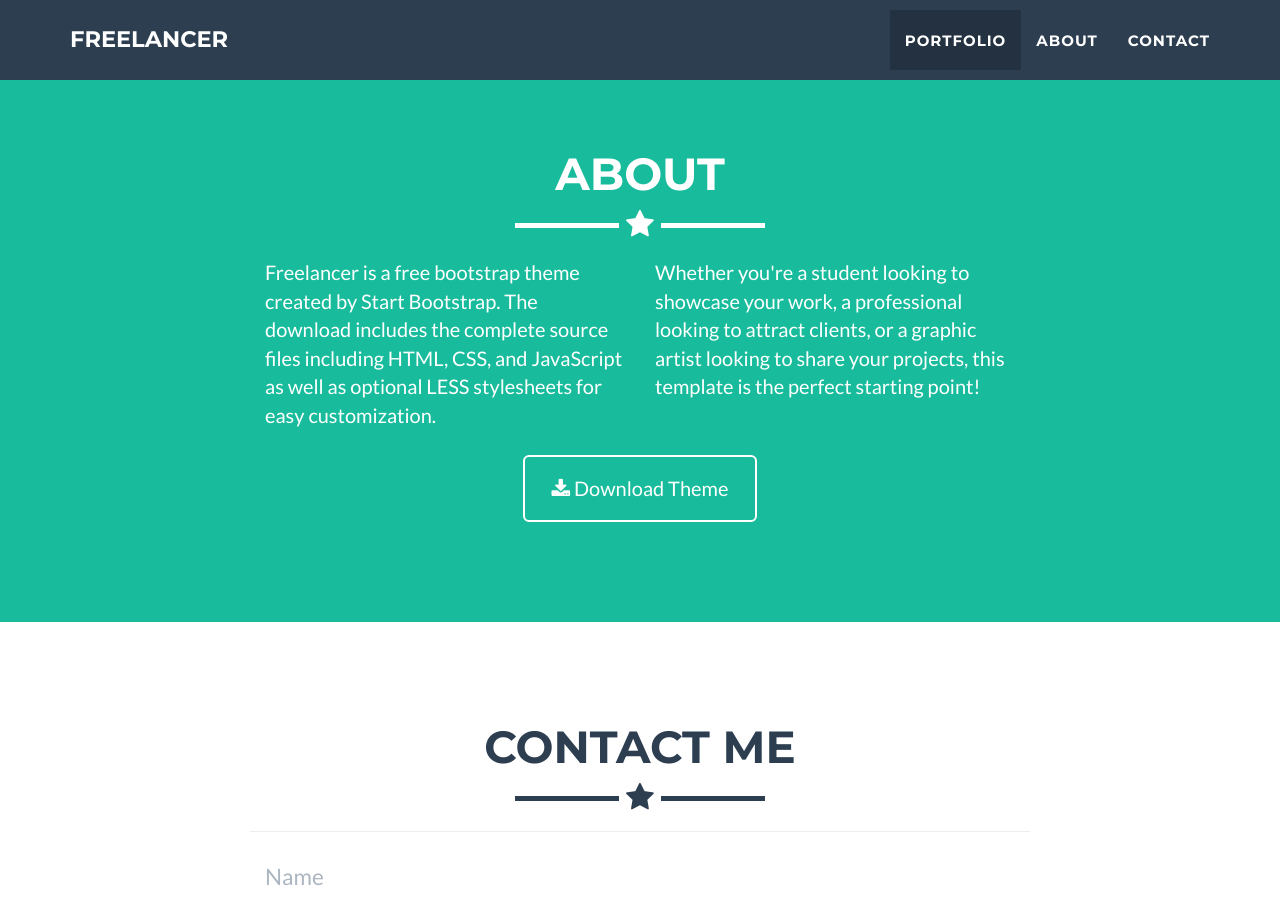
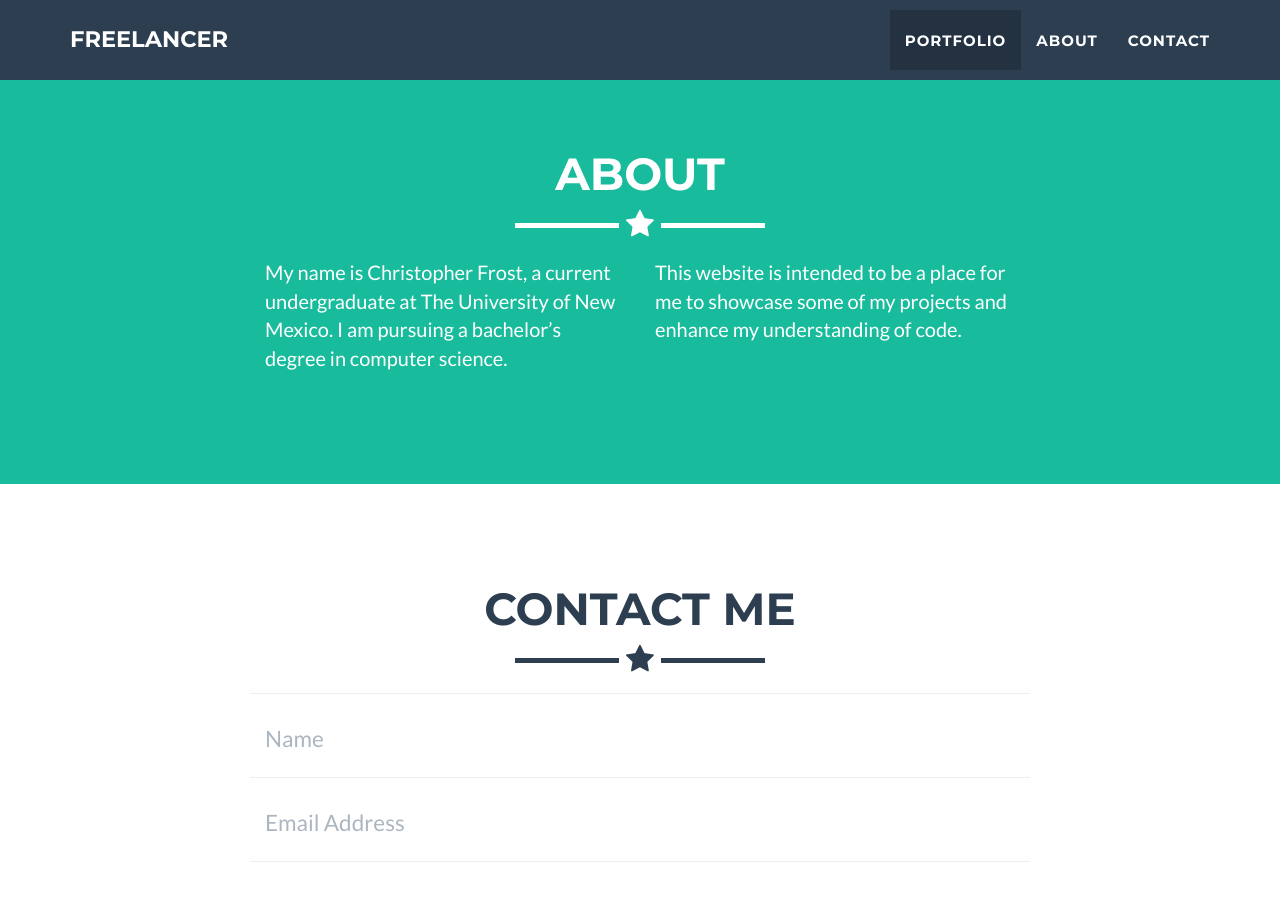
Before and after one commit to cfrost6/cfrost6.github.io, a Jekyll site: the page built from _posts/2014-07-18-project-1.markdown, in a window 1280 px wide and 900 px high, scrolled down 1623 px. Built offline with Jekyll 4.4.1, drawn with Linux system fonts in a browser that asks for light colours.

Commit message:
Update about.html

```diff
--- a/_includes/about.html
+++ b/_includes/about.html
@@ -9,15 +9,12 @@
             </div>
             <div class="row">
                 <div class="col-lg-4 col-lg-offset-2">
-                    <p>Freelancer is a free bootstrap theme created by Start Bootstrap. The download includes the complete source files including HTML, CSS, and JavaScript as well as optional LESS stylesheets for easy customization.</p>
+                    <p>My name is Christopher Frost, a current undergraduate at The University of New Mexico. I am pursuing a bachelor’s degree in computer science.</p>
                 </div>
                 <div class="col-lg-4">
-                    <p>Whether you're a student looking to showcase your work, a professional looking to attract clients, or a graphic artist looking to share your projects, this template is the perfect starting point! </p>
+                    <p>This website is intended to be a place for me to showcase some of my projects and enhance my understanding of code.</p>
                 </div>
                 <div class="col-lg-8 col-lg-offset-2 text-center">
-                    <a href="https://github.com/jeromelachaud/freelancer-theme" class="btn btn-lg btn-outline">
-                        <i class="fa fa-download"></i> Download Theme
-                    </a>
                 </div>
             </div>
         </div>
```
